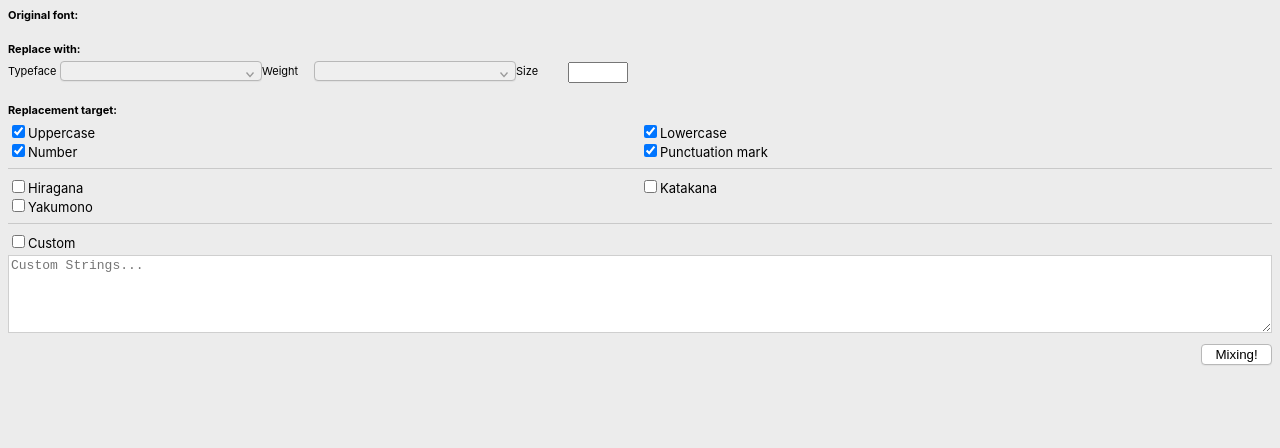
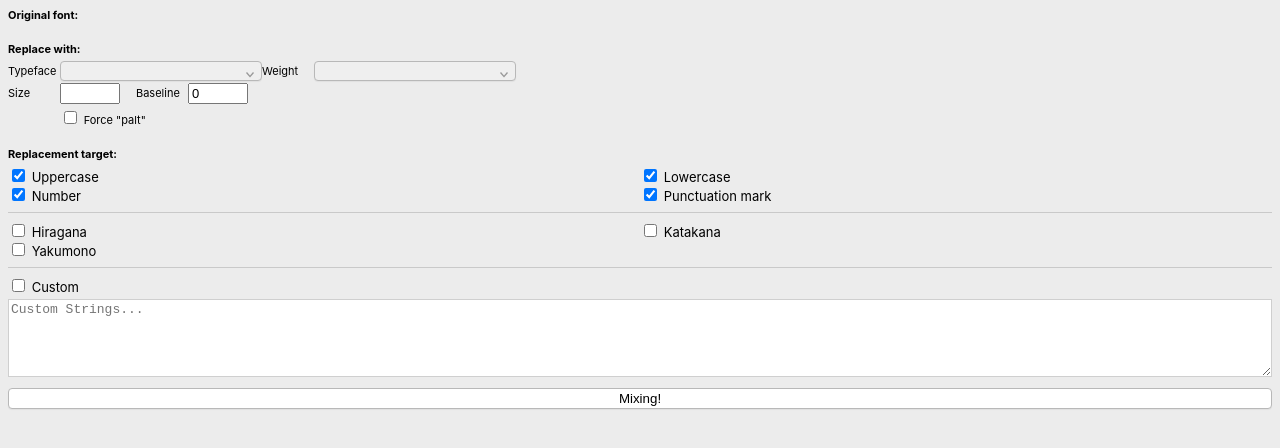
Before and after one commit to littlebusters/Sketch-Font-Mixer, a website with bundled scripts: page resources/plugin-ui.html in a window 1280 px wide. Built offline with nearby package versions, Linux system fonts and the light colour scheme.

Commit message:
add option UI
force palt and baseline

```diff
--- a/resources/plugin-ui.css
+++ b/resources/plugin-ui.css
@@ -28,24 +28,26 @@ h1 + section > h2 {
 p {
 	margin: 0;
 }
-
+input[type="checkbox"] {
+	margin-right: 0.5em;
+}
 
 
 /* ------------------------------------------------------------
    Replacement settings
 ------------------------------------------------------------ */
+.ui-label {
+	display: block;
+	width: 52px;
+	margin-bottom: 2px;
+	font-size: 11px;
+}
+
 #replacement {
 	display: flex;
 	flex-wrap: wrap;
 	align-items: center;
 	margin: 0;
-}
-#replacement dt,
-#repfont-size__label {
-	display: block;
-	width: 52px;
-	margin-bottom: 2px;
-	font-size: 11px;
 }
 #replacement dd {
 	position: relative;
@@ -54,6 +56,7 @@ p {
 	padding: 0;
 	margin-bottom: 2px;
 }
+
 select#fontlist,
 select#weightlist {
     -webkit-appearance: none;
@@ -72,13 +75,28 @@ select#weightlist {
 	right: 8px;
 	fill: #999;
 }
-#repfont-size {
+
+.flex {
+	display: flex;
+}
+
+#repfont-size,
+#repfont-baseline {
 	display: flex;
 	align-items: center;
 }
-#repfont-size__value {
+#repfont-baseline {
+	margin-left: 16px;
+}
+#repfont-size__value,
+#repfont-baseline__value {
 	width: 4em;
 	font-size: 13px;
+}
+
+#repfont-force-palt {
+	margin: 4px 0 2px 52px;
+	font-size: 11px;
 }
 
 
@@ -119,6 +137,7 @@ select#weightlist {
 }
 
 #mixing {
+	width: 100%;
 	height: 21px;
 	padding: 0.125em 1em;
 	border: 1px solid #b8b8b8;
--- a/resources/plugin-ui.html
+++ b/resources/plugin-ui.html
@@ -22,20 +22,30 @@
 		<section id="replacement-section">
 			<h2>Replace with:</h2>
 			<dl id="replacement">
-				<dt id="repFont__label">Typeface</dt>
+				<dt id="repFont__label" class="ui-label">Typeface</dt>
 				<dd id="repFont">
 					<select id="fontlist" name="fontList"></select>
 					<svg width="8" height="6" class="downarrow"><use href="#icon-downarrow" xlink:href="#icon-downarrow"></use></svg>
 				</dd>
-				<dt id="weight__label">Weight</dt>
+				<dt id="weight__label" class="ui-label">Weight</dt>
 				<dd id="weight">
 					<select id="weightlist" name="weightList"></select>
 					<svg width="8" height="6" class="downarrow"><use href="#icon-downarrow" xlink:href="#icon-downarrow"></use></svg>
 				</dd>
+			</dl>
+			<div class="flex">
 				<p id="repfont-size">
 					<span id="repfont-size__label" class="ui-label">Size</span>
 					<input id="repfont-size__value" name="fontSize" type="number">
 				</p>
+				<p id="repfont-baseline">
+					<span id="repfont-beseline" class="ui-label">Baseline</span>
+					<input id="repfont-baseline__value" name="baseline" type="number" value="0">
+				</p>
+			</div>
+			<p id="repfont-force-palt">
+				<label><input type="checkbox" name="forcepalt" value="palt">Force "palt"</label>
+			</p>
 		</section>
 		<section>
 			<h2>Replacement target:</h2>
```
